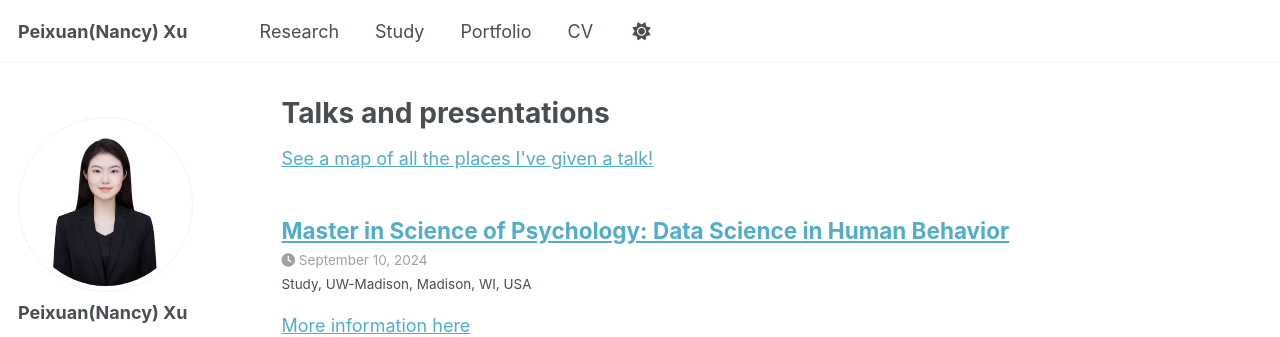
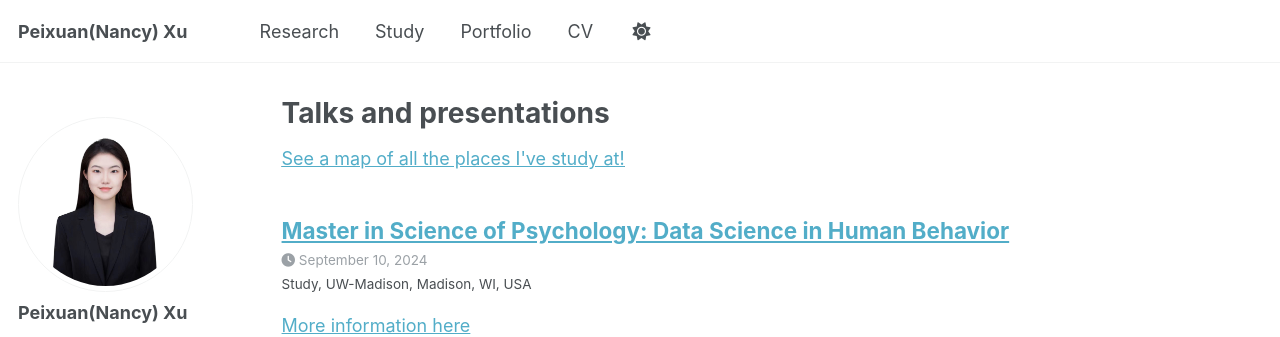
Before and after one commit to pxx88/pxx88.github.io, a Jekyll site: the page built from _pages/talks.html, in a window 1280 px wide and 1308 px high. Shown: the top 337 px of the window. Built offline with Jekyll 4.4.1, drawn with Linux system fonts in a browser that asks for light colours; some web fonts are replaced.

Commit message:
Update talks.html

```diff
--- a/_pages/talks.html
+++ b/_pages/talks.html
@@ -7,7 +7,7 @@ author_profile: true
 
 {% if site.talkmap_link == true %}
 
-<p style="text-decoration:underline;"><a href="/talkmap.html">See a map of all the places I've given a talk!</a></p>
+<p style="text-decoration:underline;"><a href="/talkmap.html">See a map of all the places I've study at!</a></p>
 
 {% endif %}
 
```
